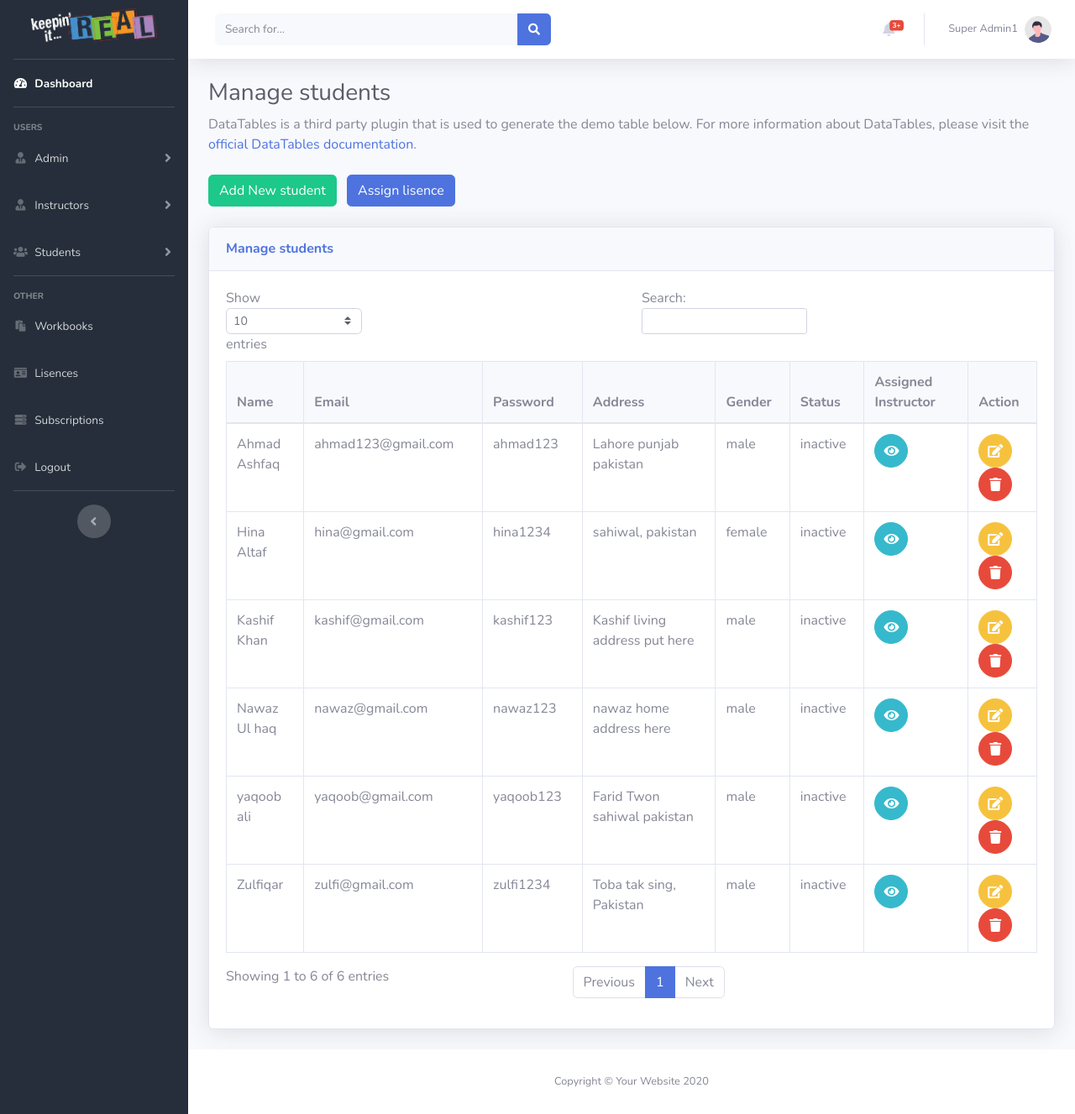
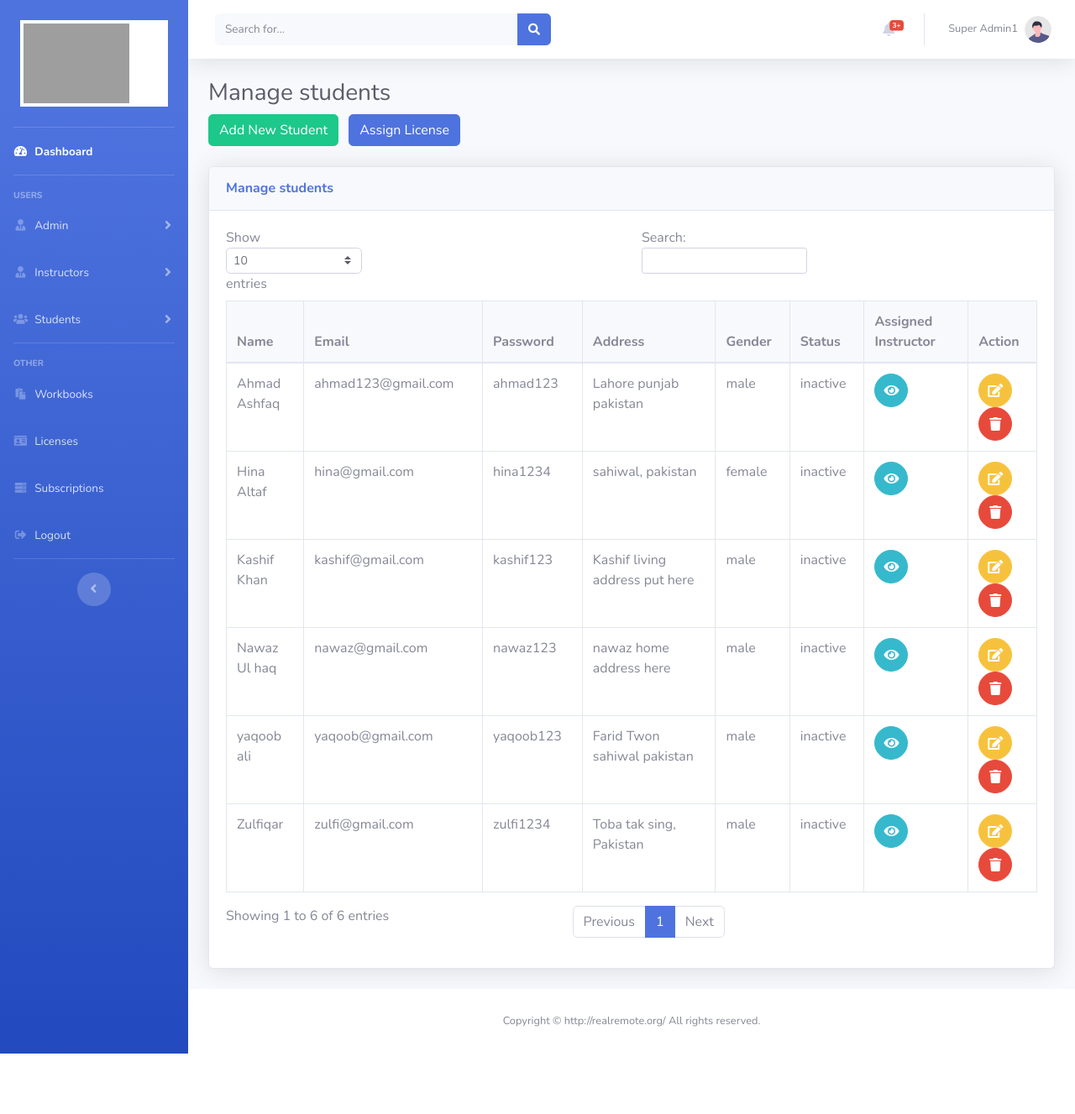
Before and after one commit to alifahfathonah/LMS-1, a PHP site: page /admin/students.php?sid=1 in a window 1280 px wide. Shown: the whole page at 84% size. After the commit the page ends 1255 px from the top, so only its background shows below. Run offline with PHP 8.4, Linux system fonts and the light colour scheme; a user stored in the database is signed in; data comes from the database, SQL or seed files in the repository; some libraries are stand-ins or nearby versions; grey boxes are pictures that could not be loaded.

Commit message:
Add files via upload

```diff
--- a/admin/layout/footer.php
+++ b/admin/layout/footer.php
@@ -28,7 +28,7 @@
       <footer class="sticky-footer bg-white">
                 <div class="container my-auto">
                     <div class="copyright text-center my-auto">
-                        <span>Copyright &copy; Your Website 2020</span>
+                        <span>Copyright © http://realremote.org/ All rights reserved.</span>
                     </div>
                 </div>
         </footer>
--- a/admin/layout/header.php
+++ b/admin/layout/header.php
@@ -12,8 +12,6 @@
     <title>Learning Management System - LMS</title>
 
     <!-- Custom fonts for this template-->
-      <link rel="stylesheet" href="https://use.fontawesome.com/releases/v5.6.3/css/all.css"
-    integrity="sha384-UHRtZLI+pbxtHCWp1t77Bi1L4ZtiqrqD80Kn4Z8NTSRyMA2Fd33n5dQ8lWUE00s/" crossorigin="anonymous">
     <link href="../vendor/fontawesome-free/css/all.min.css" rel="stylesheet" type="text/css">
     <link
         href="https://fonts.googleapis.com/css?family=Nunito:200,200i,300,300i,400,400i,600,600i,700,700i,800,800i,900,900i"
--- a/admin/layout/sidebar.php
+++ b/admin/layout/sidebar.php
@@ -1,12 +1,8 @@
    <!-- Sidebar -->
-   <ul class="navbar-nav  sidebar sidebar-dark accordion" style="background-color:#252E3A" id="accordionSidebar">
+   <ul class="navbar-nav bg-gradient-primary sidebar sidebar-dark accordion" id="accordionSidebar">
 
 <!-- Sidebar - Brand -->
-<a class="sidebar-brand d-flex align-items-center justify-content-center" href="dashboard.php">
-    <div class="sidebar-brand-icon ">
-      <img src="../img/logo.png" style="width:150px" alt="">
-    </div>
-</a>
+<a class=" bg-white p-1 mt-0 m-4 " href="#"> <img class='w-75' src="../img/logo.jpeg" alt=""> </a>
 
 <!-- Divider -->
 <hr class="sidebar-divider my-0">
@@ -36,7 +32,7 @@
     <div id="collapseOne" class="collapse" aria-labelledby="headingOne" data-parent="#accordionSidebar">
         <div class="bg-white py-2 collapse-inner rounded">
             <h6 class="collapse-header">Manage Admnins:</h6>
-            <a class="collapse-item" href="admins.php">Manage Admnins</a>
+            <a class="collapse-item" href="admins.php">Manage Admin</a>
         </div>
     </div>
 </li>
@@ -50,7 +46,7 @@
     <div id="collapseTwo" class="collapse" aria-labelledby="headingTwo" data-parent="#accordionSidebar">
         <div class="bg-white py-2 collapse-inner rounded">
             <h6 class="collapse-header">Manage Instructors:</h6>
-            <a class="collapse-item" href="instructors.php"> Manage instructors</a>
+            <a class="collapse-item" href="instructors.php"> Manage Instructors</a>
             <a class="collapse-item" href="assign_students.php"> Assign Students</a>
         </div>
     </div>
@@ -109,7 +105,7 @@
 <li class="nav-item">
     <a class="nav-link" style="cursor:pointer" href='lisences.php'>
         <i class="fas fa-fw fa-id-card"></i>
-        <span>Lisences</span></a>
+        <span>Licenses</span></a>
 
 </li>
 <!-- Nav Item - Stocks -->
--- a/admin/login.php
+++ b/admin/login.php
@@ -23,7 +23,6 @@ if(isset($_POST['submit']))
        $msg="Email and Password not matched. Try Again";
     }
 }
-?>
 ?>
 <body class="bg-gradient-primary">
     <div class="bg-color">
--- a/admin/students.php
+++ b/admin/students.php
@@ -15,7 +15,7 @@ if(strcmp($role, "super admin")!== 0)
 //Add new student Form Submit
 if(isset($_POST['add']))
   {
-     $name =  $_POST['name'];
+    $name =  $_POST['name'];
     $email =  $_POST['email'];
     $password = $_POST['password'];
     $address= $_POST['address'];
@@ -52,7 +52,7 @@ if(isset($_POST['add']))
             echo "<script> alert('student Details is Updated Successfully!');window.location.href='students.php' </script>";
         }
  }
- //Assign LISENCE to Student
+ //Assign LICENSE to Student
 if(isset($_POST['assign']))
 {
    $sid =  $_POST['sid'];
@@ -61,7 +61,7 @@ if(isset($_POST['assign']))
   $insert1 = mysqli_query($conn,"INSERT INTO `lisence`(`lkey`, `sid`,`exp_date`)
   VALUES('$lkey','$sid','$date')");
    if($insert1){
-      echo "<script> alert('Lisence is Assigned Successfully!');window.location.href='students.php' </script>";
+      echo "<script> alert('License is Assigned Successfully!');window.location.href='students.php' </script>";
   }
 }
  //View Assigned Instructor
@@ -93,11 +93,8 @@ if(isset($_POST['assign']))
 
 <!-- Page Heading -->
 <h1 class="h3 mb-2 text-gray-800">Manage students</h1>
-<p class="mb-4">DataTables is a third party plugin that is used to generate the demo table below.
-    For more information about DataTables, please visit the <a target="_blank"
-        href="https://datatables.net">official DataTables documentation</a>.</p>
-<button class='btn btn-success mr-2'  data-toggle="modal" data-target="#AddempModal">Add New student</button>
-<button class='btn btn-primary mr-2'  data-toggle="modal" data-target="#assignModal">Assign lisence</button><br><br>
+<button class='btn btn-success mr-2'  data-toggle="modal" data-target="#AddempModal">Add New Student</button>
+<button class='btn btn-primary mr-2'  data-toggle="modal" data-target="#assignModal">Assign License</button><br><br>
 <!-- DataTales Example -->
 <div class="card shadow mb-4">
     <div class="card-header py-3">
@@ -211,13 +208,13 @@ if(isset($_POST['assign']))
             </div>
         </div>
     </div>
-     <!-- Assign Lisence  Modal-->
+     <!-- Assign License  Modal-->
  <div class="modal fade" id="assignModal" tabindex="-1" address="dialog" aria-labelledby="exampleModalLabel"
         aria-hidden="true">
         <div class="modal-dialog" address="document">
             <div class="modal-content">
                 <div class="modal-header">
-                    <h5 class="modal-purpose" id="exampleModalLabel">Assign Lisence to Student</h5>
+                    <h5 class="modal-purpose" id="exampleModalLabel">Assign License to Student</h5>
                     <button class="close" type="button" data-dismiss="modal" aria-label="Close">
                         <span aria-hidden="true">×</span>
                     </button>
@@ -233,7 +230,7 @@ if(isset($_POST['assign']))
                         <button class="btn btn-info" type="button" onclick="makekey()">Generate Key</button> <br>
                         <div class="row">
                             <div class="col-md-6">
-                             <label for="">Lisence Key</label>
+                             <label for="">License Key</label>
                             <input type="text" class=' form-control ' name="lkey" id="lkey" readonly>
                             </div>
                             <div class="col-md-6">
@@ -244,7 +241,7 @@ if(isset($_POST['assign']))
                 </div>
                 <div class="modal-footer">
                     <button class="btn btn-secondary" type="button" data-dismiss="modal">Cancel</button>
-                    <input type="submit" name="assign" class="btn btn-success" value="Assign lisence">
+                    <input type="submit" name="assign" class="btn btn-success" value="Assign License">
                     </form>
                     </div>
             </div>
```
Also changed, not shown: admin/lisences.php (+11 -14 lines), admin/admins.php (line endings or trailing spaces), admin/assign_students.php (line endings or trailing spaces), admin/dashboard.php (line endings or trailing spaces), admin/instructors.php (line endings or trailing spaces), admin/layout/topbar.php (line endings or trailing spaces), admin/subscribers.php (line endings or trailing spaces).
